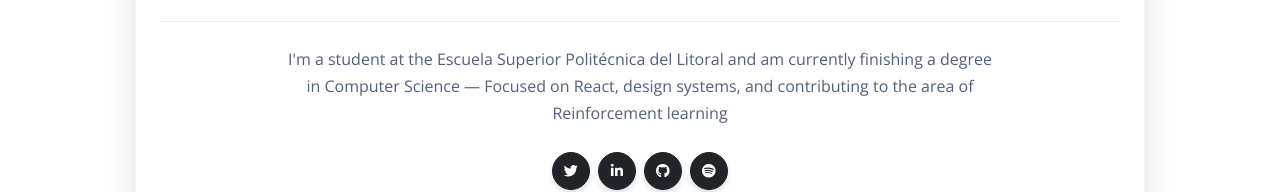
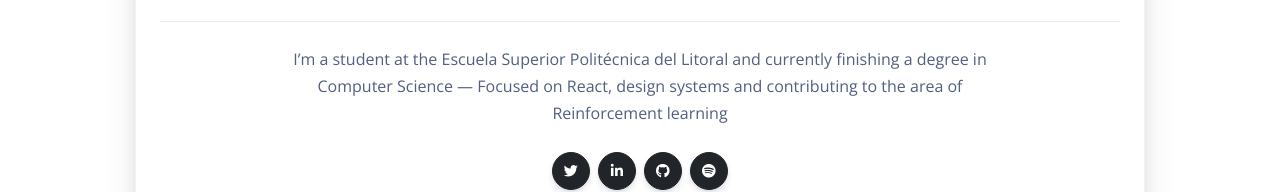
Before and after one commit to eduardisrael/eduardisrael.github.io, a website: page index.html in a window 1280 px wide. Shown: the part 416-608 px from the top of the page. Drawn offline with nearby package versions, Linux system fonts and the light colour scheme.

Commit message:
update descriptionv1

```diff
--- a/index.html
+++ b/index.html
@@ -41,7 +41,7 @@
             <div class="mt-4 py-4 border-top text-center">
               <div class="row justify-content-center">
                 <div class="col-lg-9">
-                  <p>I'm a student at the Escuela Superior Politécnica del Litoral and am currently finishing a degree in Computer Science — Focused on React, design systems, and contributing to the area of Reinforcement learning</p>
+                  <p>I’m a student at the Escuela Superior Politécnica del Litoral and currently finishing a degree in Computer Science — Focused on React, design systems and contributing to the area of Reinforcement learning</p>
                 </div>
               </div>
               <div class="row justify-content-center mt-2">
```
